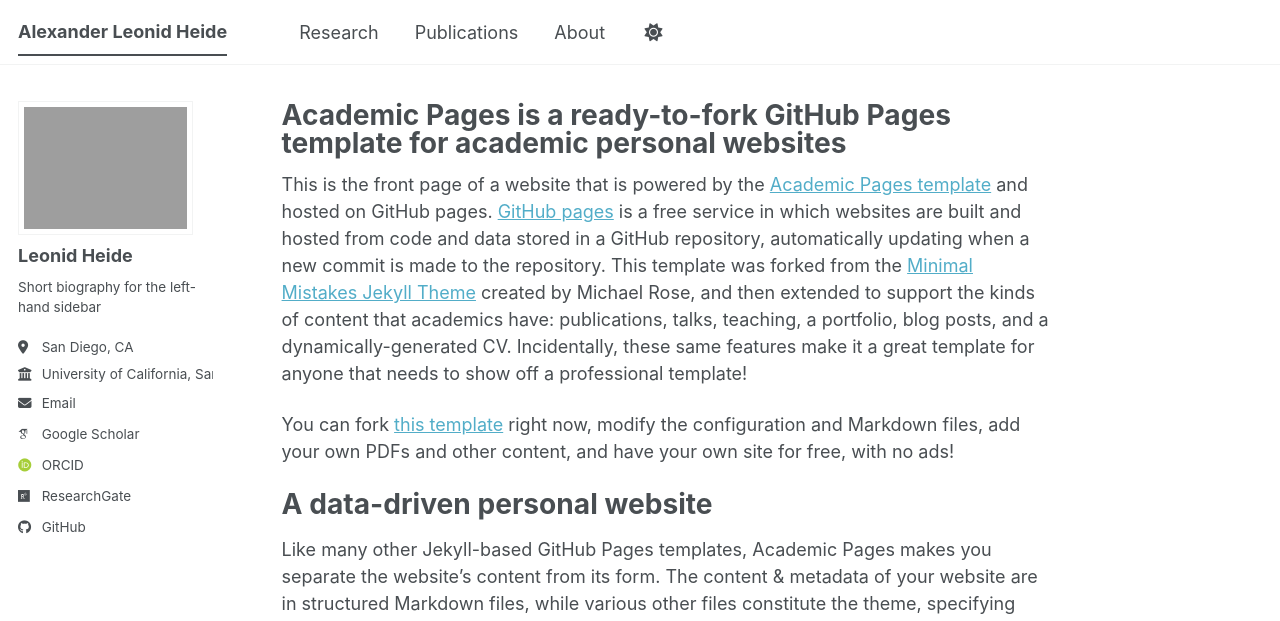
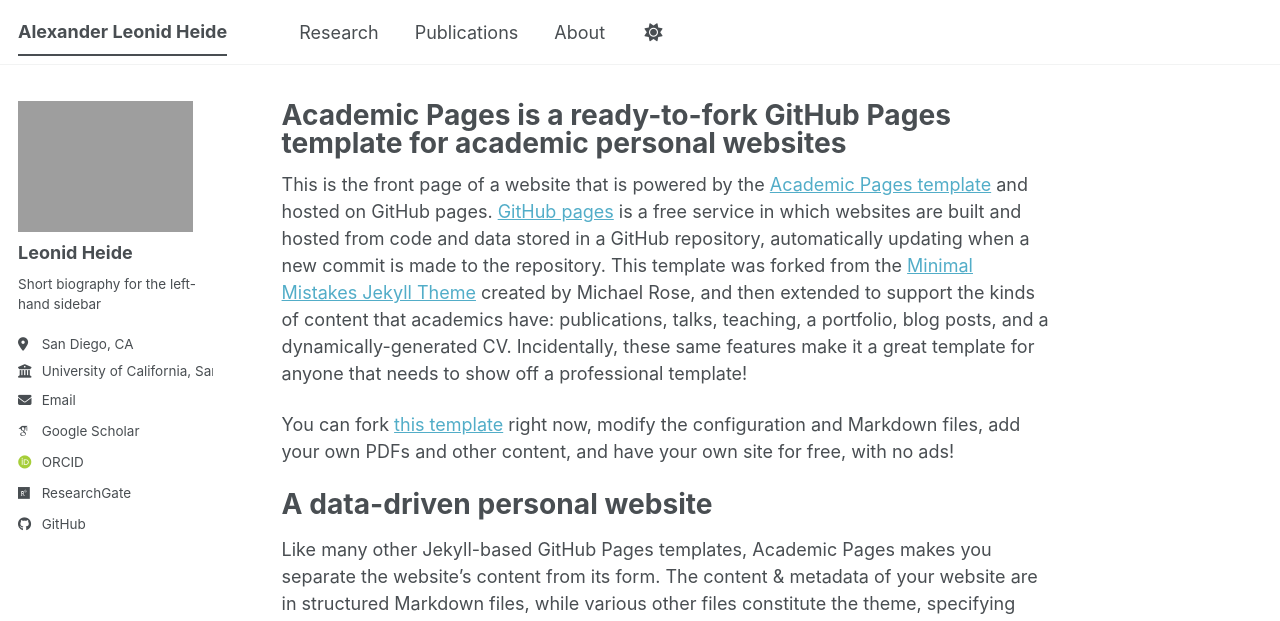
Before and after one commit to LeonidHeide/LeonidHeide.github.io, a Jekyll site: the page built from _pages/about.md, in a window 1280 px wide. Shown: the top 621 px of the page. Built offline with Jekyll 4.4.1, drawn with Linux system fonts in a browser that asks for light colours; some web fonts are replaced; a script bundle is joined from its source files by our own code; library files that are not in the unit come from our copies.

Commit message:
Update _sidebar.scss

```diff
--- a/_sass/layout/_sidebar.scss
+++ b/_sass/layout/_sidebar.scss
@@ -158,8 +158,8 @@
     border-radius: 0;
 
     @include breakpoint($large) {
-      padding: 5px;
-      border: 1px solid var(--global-border-color);
+      padding: 0;
+      border: none;
     }
   }
 }
```
